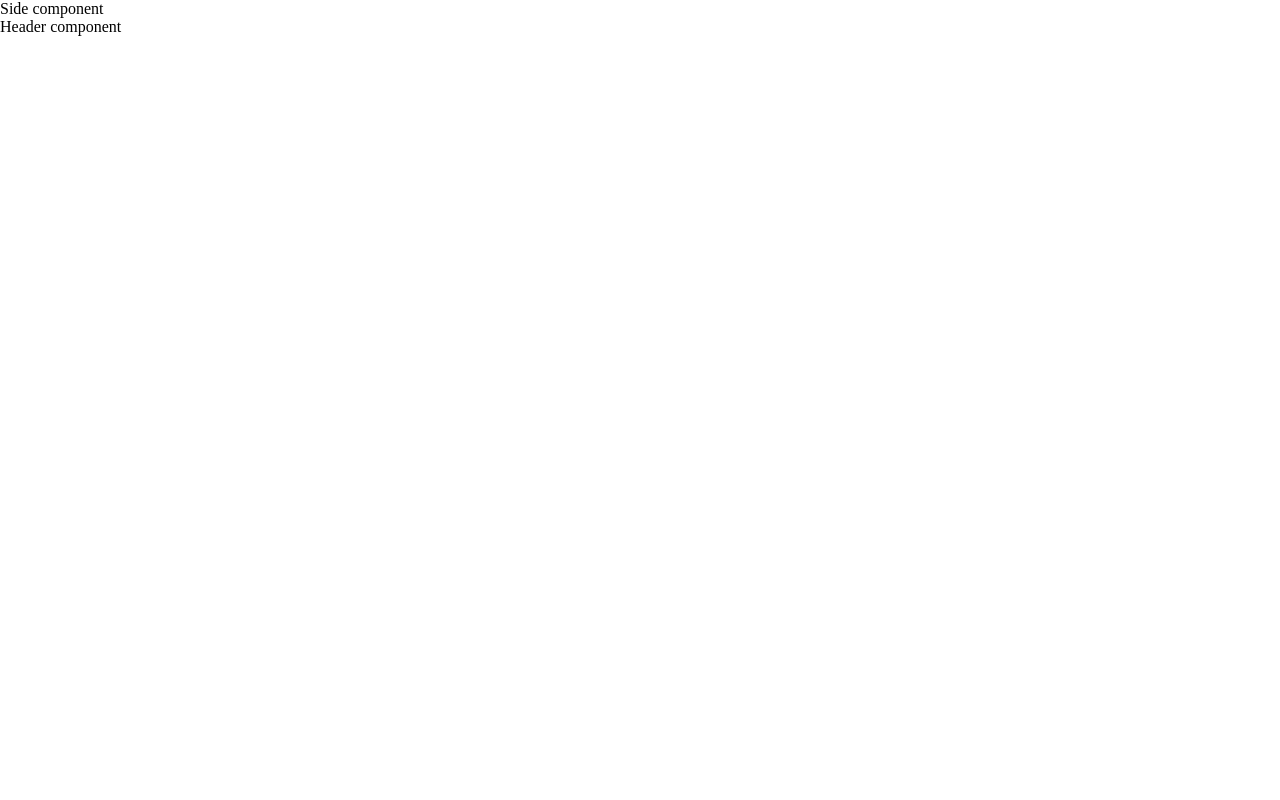
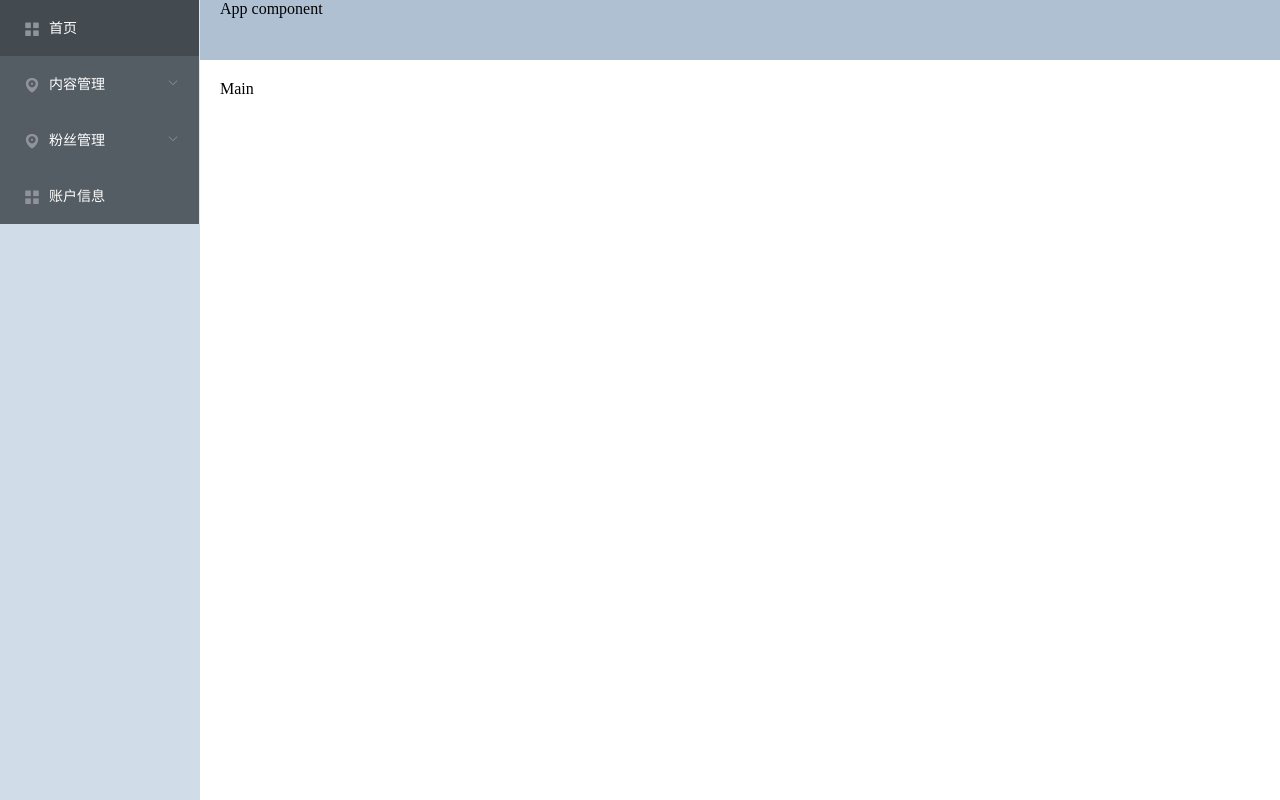
Before and after one commit to LuanSir/topline-admin, a Vue app: page /#/layout in a window 1280 px wide. Built offline with nearby package versions, Linux system fonts and the light colour scheme; a small style sheet from the web is missing.

Commit message:
侧边栏布局完成

```diff
--- a/src/views/layout/component/Appheader.vue
+++ b/src/views/layout/component/Appheader.vue
@@ -1,6 +1,6 @@
 <template>
   <div>
-    <p>Header component</p>
+    <p>App component</p>
   </div>
 </template>
 
--- a/src/views/layout/component/Appside.vue
+++ b/src/views/layout/component/Appside.vue
@@ -1,7 +1,68 @@
 <template>
-  <div>
-    <p>Side component</p>
-  </div>
+  <!--
+    el-menu
+        default-active 指定默认激活的菜单项
+        background-color  背景色
+        @open  @close  展示和收起菜单时会触发
+        text-color  字体颜色
+        active-text-color 激活时的高亮颜色
+    el-submenu
+    index 导航标识，可以用做路由导航路径，必须唯一
+  -->
+  <el-menu
+    default-active="2"
+    class="el-menu-vertical-demo"
+    @open="handleOpen"
+    @close="handleClose"
+    background-color="#545c64"
+    text-color="#fff"
+    active-text-color="#ffd04b"
+  >
+    <el-menu-item index="1">
+      <i class="el-icon-menu"></i>
+      <span slot="title">首页</span>
+    </el-menu-item>
+    <el-submenu index="2">
+      <template slot="title">
+        <i class="el-icon-location"></i>
+        <span>内容管理</span>
+      </template>
+      <el-menu-item-group>
+        <!-- <template slot="title">分组一</template> -->
+        <el-menu-item index="2-1">发布文章</el-menu-item>
+        <el-menu-item index="2-2">内容列表</el-menu-item>
+      </el-menu-item-group>
+      <!-- <el-menu-item-group title="分组2"> -->
+        <el-menu-item index="2-3">评论列表</el-menu-item>
+      <!-- </el-menu-item-group> -->
+      <el-submenu index="2-4">
+        <template slot="title">素材管理</template>
+        <!-- <el-menu-item index="2-4-1">选项1</el-menu-item> -->
+      </el-submenu>
+    </el-submenu>
+    <el-submenu index="3">
+      <template slot="title">
+        <i class="el-icon-location"></i>
+        <span>粉丝管理</span>
+      </template>
+      <el-menu-item-group>
+        <!-- <template slot="title">分组一</template> -->
+        <el-menu-item index="3-1">图文数据</el-menu-item>
+        <el-menu-item index="3-2">粉丝概况</el-menu-item>
+      </el-menu-item-group>
+      <!-- <el-menu-item-group title="分组2"> -->
+        <el-menu-item index="3-3">粉丝画像</el-menu-item>
+      <!-- </el-menu-item-group> -->
+      <el-submenu index="3-4">
+        <template slot="title">粉丝列表</template>
+        <!-- <el-menu-item index="3-4-1">选项1</el-menu-item> -->
+      </el-submenu>
+    </el-submenu>
+    <el-menu-item index="4">
+      <i class="el-icon-menu"></i>
+      <span slot="title">账户信息</span>
+    </el-menu-item>
+  </el-menu>
 </template>
 
 <script>
@@ -9,6 +70,14 @@ export default {
   name: 'Appside',
   data () {
     return {}
+  },
+  methods: {
+    handleOpen (key, keyPath) {
+      console.log(key, keyPath)
+    },
+    handleClose (key, keyPath) {
+      console.log(key, keyPath)
+    }
   }
 }
 </script>
--- a/src/views/layout/index.vue
+++ b/src/views/layout/index.vue
@@ -1,8 +1,15 @@
 <template>
-  <div>
-    <Appside></Appside>
-    <Appheader></Appheader>
-  </div>
+  <el-container>
+    <el-aside width="200px">
+        <Appside></Appside>
+    </el-aside>
+    <el-container>
+      <el-header>
+          <Appheader></Appheader>
+      </el-header>
+      <el-main>Main</el-main>
+    </el-container>
+  </el-container>
 </template>
 
 <script>
@@ -19,3 +26,15 @@ export default {
   }
 }
 </script>
+
+<style lang="less" scoped>
+.el-container {
+    height: 100%;
+}
+.el-aside {
+    background-color: #d0dce7;
+}
+.el-header {
+    background-color: #aec0d1;
+}
+</style>
```
